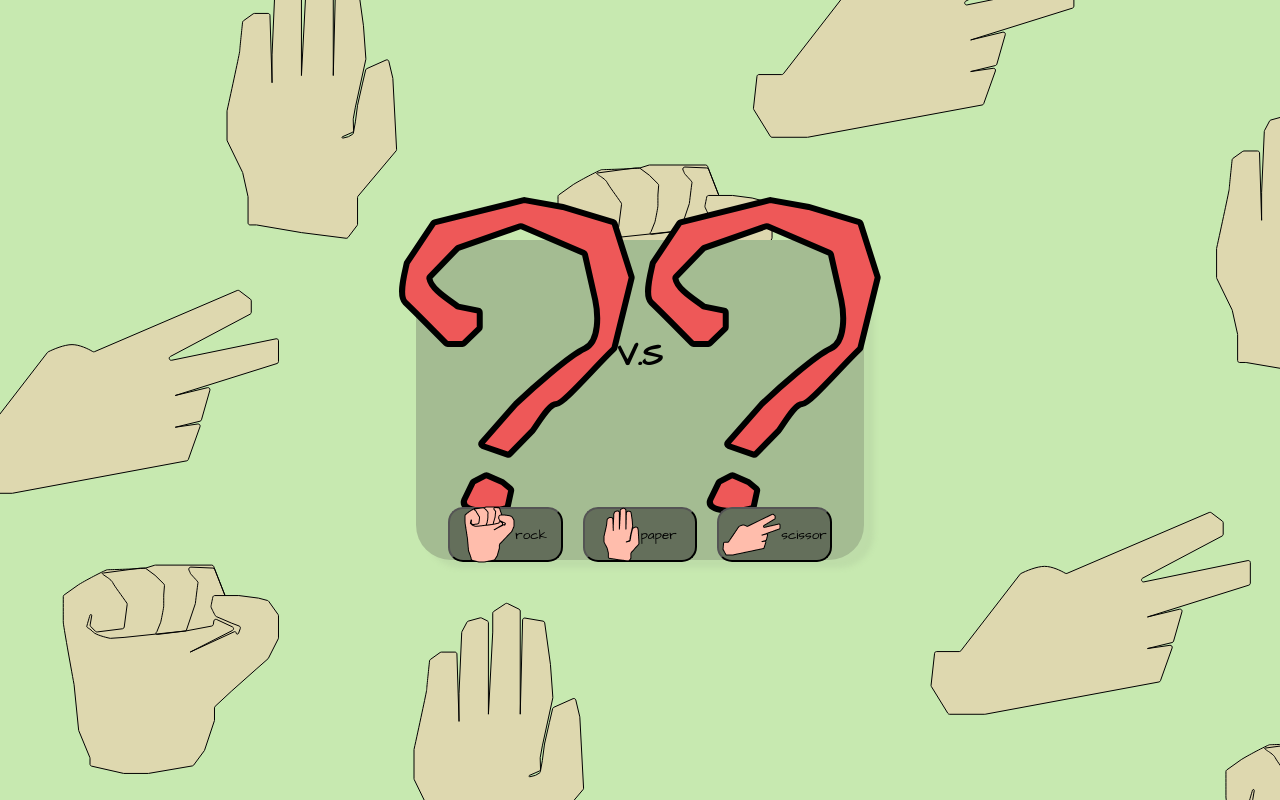
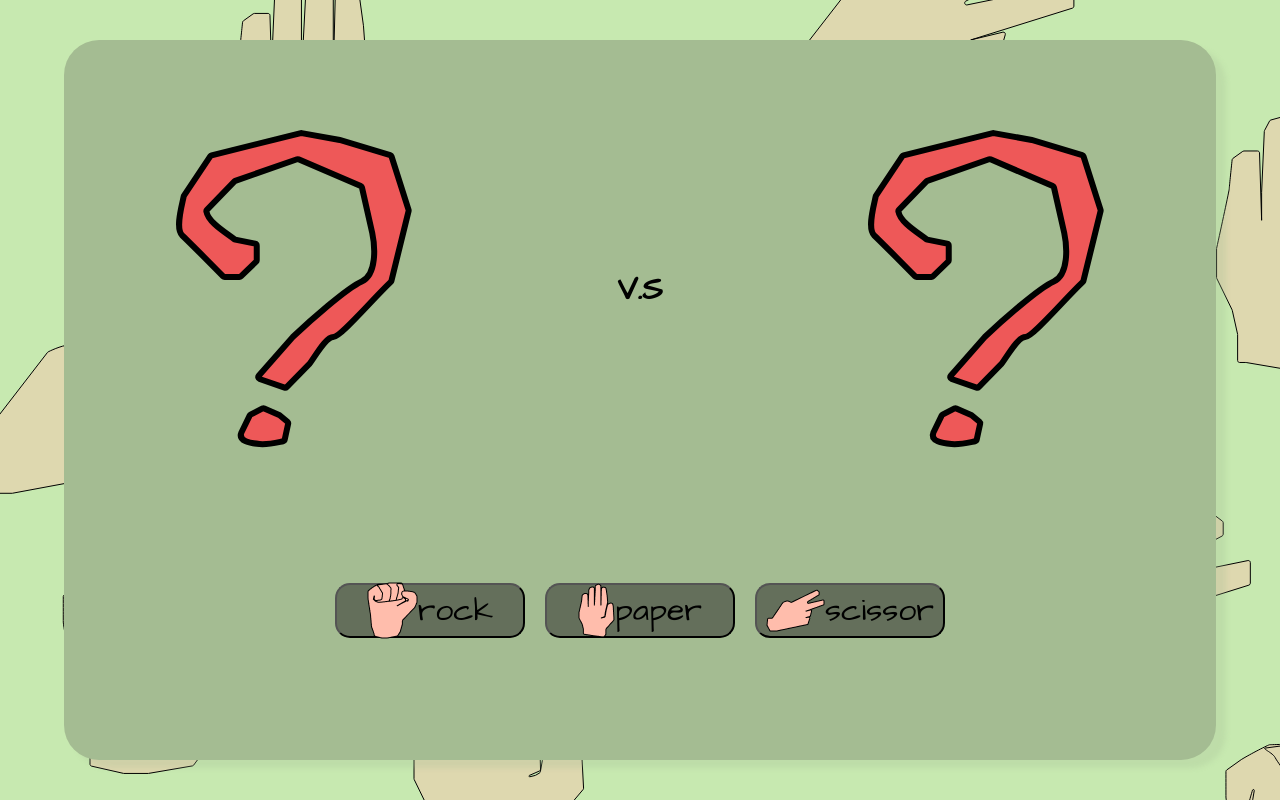
Before and after one commit to JeikuDevvv/Full-JS-RPS, a plain HTML site: page index.html in a window 1280 px wide. Drawn offline with Linux system fonts and the light colour scheme; a web font is replaced by a local one.

Commit message:
update...

```diff
--- a/src/script.js
+++ b/src/script.js
@@ -24,9 +24,12 @@ playerOneChoice.setAttribute("id", "player-one-img");
 playerOneChoice.src = "./assets/nani.svg";
 playerOne.append(playerOneChoice);
 
+const vsTextContainer = document.createElement("div");
+
 const vsText = document.createElement("h1");
 vsText.setAttribute("id", "vsText");
 vsText.innerText = "V.S";
+vsTextContainer.append(vsText);
 
 const playerTwo = document.createElement("div");
 playerTwo.setAttribute("class", "player-two");
@@ -35,9 +38,7 @@ playerTwoChoice.setAttribute("id", "player-two-img");
 playerTwoChoice.src = "./assets/nani.svg";
 playerTwo.append(playerTwoChoice);
 
-armContainer.append(playerOne);
-armContainer.append(vsText);
-armContainer.append(playerTwo);
+armContainer.append(playerOne, vsTextContainer, playerTwo);
 
 const buttonContainer = document.createElement("div");
 buttonContainer.setAttribute("class", "button-container");
--- a/src/styles.css
+++ b/src/styles.css
@@ -19,8 +19,8 @@
 }
 
 .rps-container {
-    width: 35%;
-    height: 40%;
+    width: 90%;
+    height: 90%;
 
     background: #a4bc92;
     box-shadow: 10px 8px 5px rgba(164, 188, 146, 0.25);
@@ -66,7 +66,17 @@
     width: 190px;
     height: 55px;
 
+    font-size: xx-large;
     background: #646f5b;
     border-radius: 15px;
     margin: 10px;
+    transition: all 0.3s;
 }
+
+.button-container button:hover {
+    border-radius: 25px;
+    filter: drop-shadow(5px 5px 2px rgba(199, 233, 176, 1));
+    transform: translateY(-10px);
+
+    font-weight: bold;
+}
```
